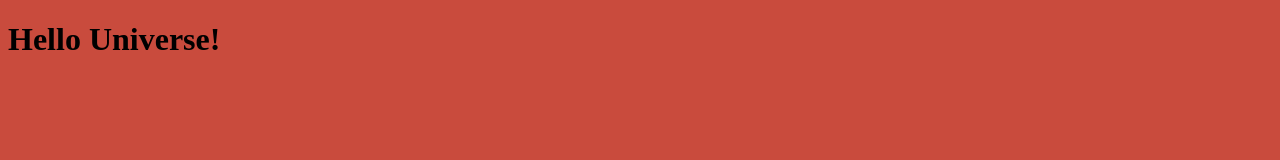
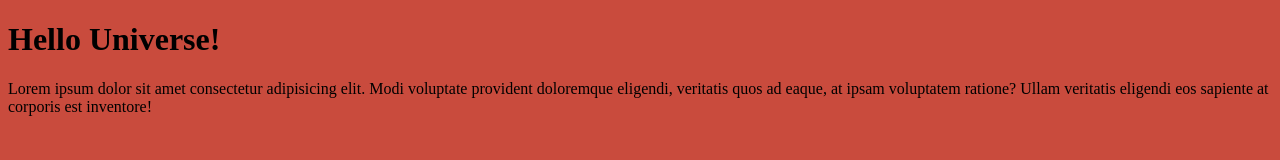
Before and after one commit to franescobia/first-github, a plain HTML site: page index.html in a window 1280 px wide. Drawn offline with Linux system fonts and the light colour scheme.

Commit message:
Added lorem ipsum to index.html

```diff
--- a/index.html
+++ b/index.html
@@ -9,5 +9,8 @@
 </head>
 <body>
     <h1>Hello Universe!</h1>
+
+    <p>Lorem ipsum dolor sit amet consectetur adipisicing elit. Modi voluptate provident doloremque eligendi, veritatis quos ad eaque, at ipsam voluptatem ratione? Ullam veritatis eligendi eos sapiente at corporis est inventore!</p>
+
 </body>
 </html>
```
